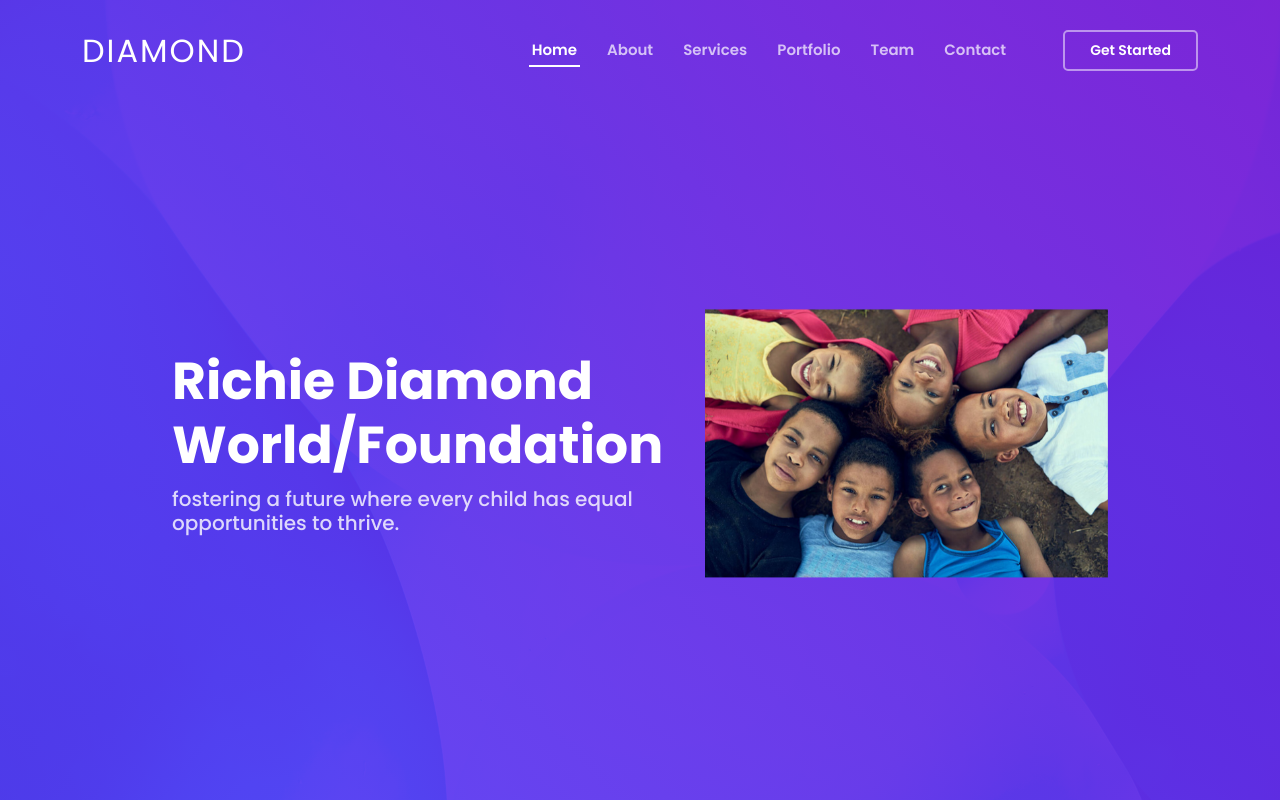
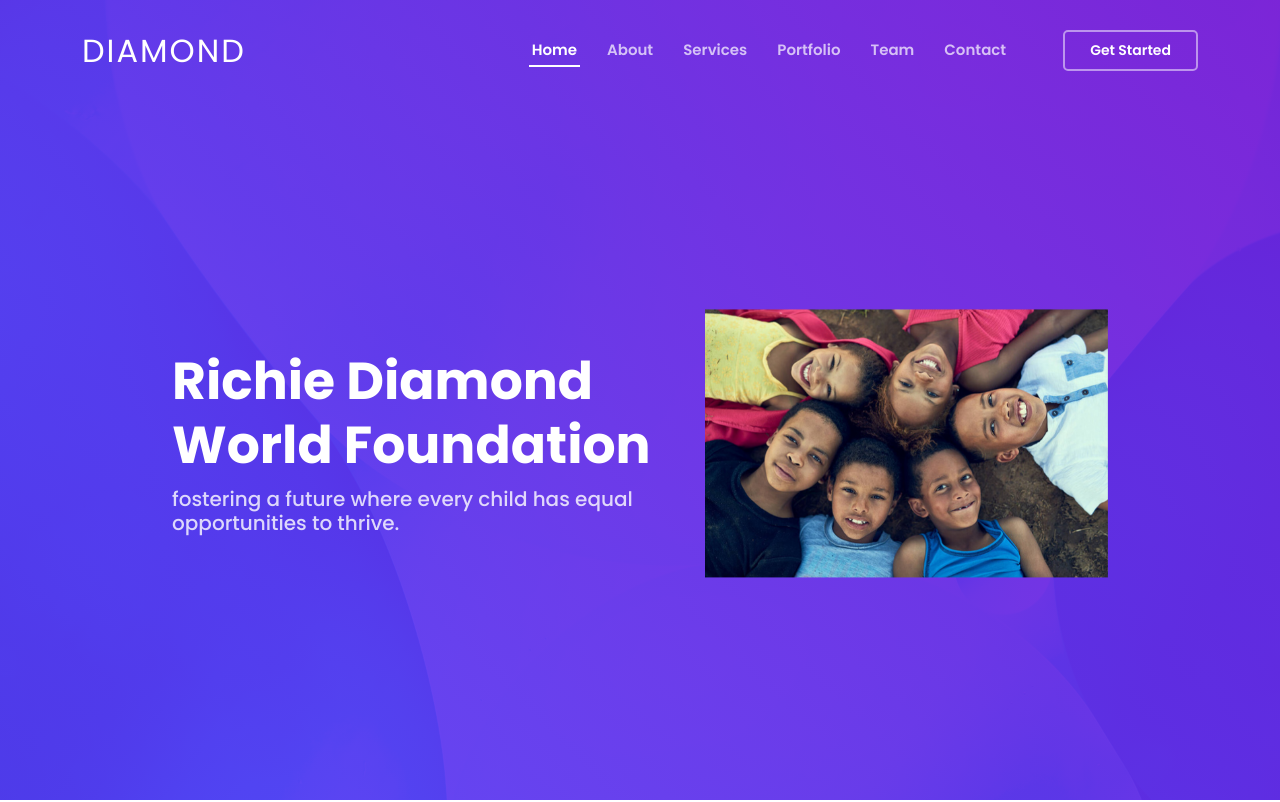
Before and after one commit to richardogundele/richiediamondworld, a plain HTML site: page index.html in a window 1280 px wide. Shown: the top 802 px of the page. Drawn offline with nearby package versions, Linux system fonts and the light colour scheme.

Commit message:
Update index.html

```diff
--- a/index.html
+++ b/index.html
@@ -72,7 +72,7 @@
     <div class="container-fluid" data-aos="fade-up">
       <div class="row justify-content-center">
         <div class="col-xl-5 col-lg-6 pt-3 pt-lg-0 order-2 order-lg-1 d-flex flex-column justify-content-center">
-          <h1>Richie Diamond World/Foundation
+          <h1>Richie Diamond World Foundation
           </h1>
           <h2> fostering a future where every child has equal opportunities to thrive.</h2>
           <!-- <div><a href="#about" class="btn-get-started scrollto">Get Started</a></div> -->
```
